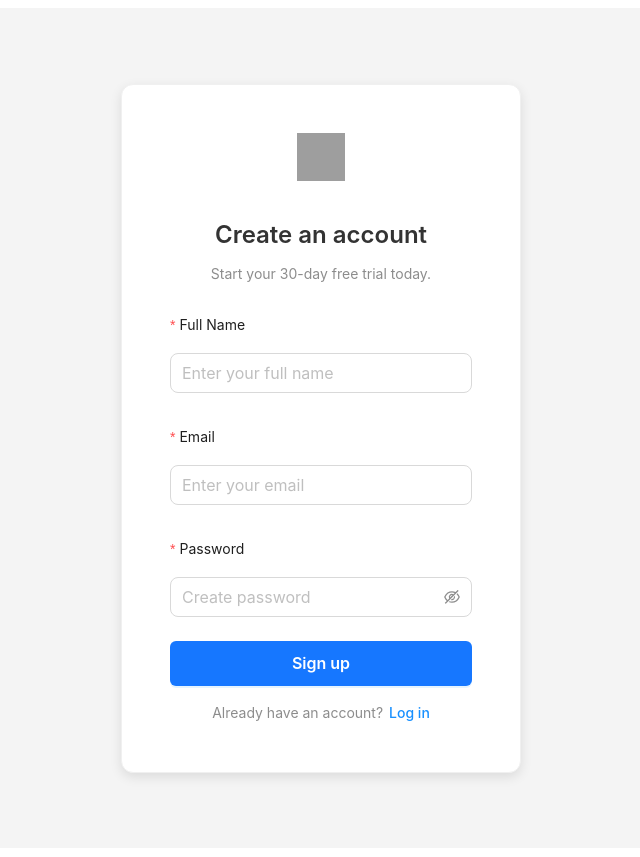
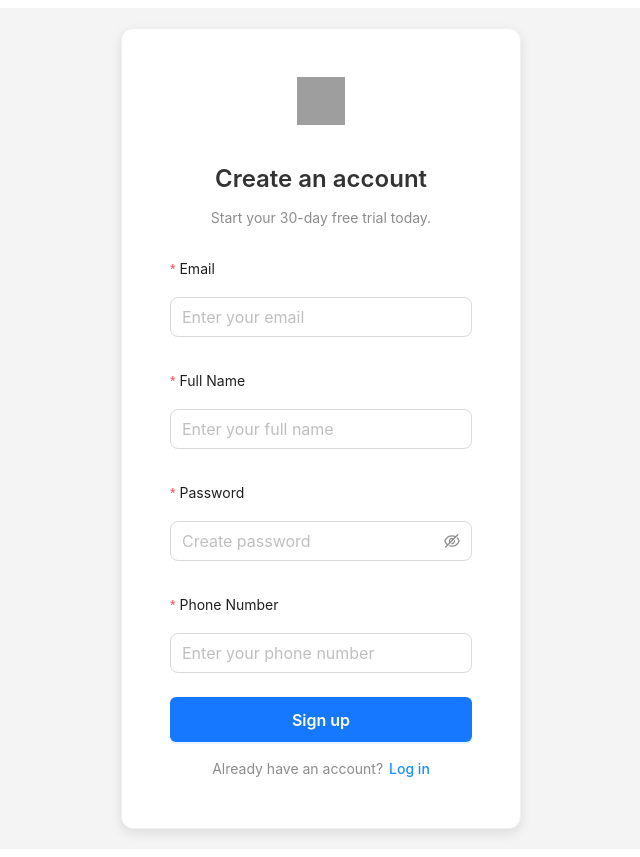
Before and after one commit to nguyentttse180432/FurEverCarePlatform.Managerment, a React (Vite) app: page /sign-up in a window 1280 px wide. Shown: the whole page, without its empty margins (319-959 px from the left). Built offline with nearby package versions, Linux system fonts and the light colour scheme; grey boxes are pictures that could not be loaded.

Commit message:
update Register

```diff
--- a/src/screens/auth/Login.tsx
+++ b/src/screens/auth/Login.tsx
@@ -13,9 +13,12 @@ const Login = () => {
   const navigate = useNavigate();
   const { login } = useAuthStore();
 
-  const handleLogin = async (values: { email: string; password: string }) => {
+  const handleLogin = async (values: {
+    emailorPhone: string;
+    password: string;
+  }) => {
     setIsLoading(true);
-    const success = await login(values.email, values.password);
+    const success = await login(values.emailorPhone, values.password);
 
     if (success) {
       message.success("Login successful!");
@@ -67,7 +70,7 @@ const Login = () => {
 
         <Form layout="vertical" form={form} onFinish={handleLogin} size="large">
           <Form.Item
-            name="email"
+            name="emailorPhone"
             label="Email"
             rules={[{ required: true, message: "Please enter your email!" }]}
           >
--- a/src/screens/auth/SignUp.tsx
+++ b/src/screens/auth/SignUp.tsx
@@ -12,9 +12,20 @@ const SignUp = () => {
   const navigate = useNavigate();
   const { register } = useAuthStore();
 
-  const handleSignUp = async (values: { username: string; email: string; password: string; name: string }) => {
+  const handleSignUp = async (values: {
+    username: string;
+    email: string;
+    password: string;
+    name: string;
+    phone: string;
+  }) => {
     setIsLoading(true);
-    const success = await register( values.email, values.password, values.name);
+    const success = await register(
+      values.email,
+      values.password,
+      values.name,
+      values.phone
+    );
 
     if (success) {
       message.success("Sign-up successful! Redirecting to login...");
@@ -47,21 +58,44 @@ const SignUp = () => {
         }}
       >
         <div style={{ textAlign: "center", marginBottom: 20 }}>
-          <img src={appInfo.logo} alt="Logo" style={{ width: 48, height: 48, marginBottom: 8 }} />
+          <img
+            src={appInfo.logo}
+            alt="Logo"
+            style={{ width: 48, height: 48, marginBottom: 8 }}
+          />
           <Title level={3} style={{ fontWeight: 600, color: "#333" }}>
             Create an account
           </Title>
           <Text type="secondary">Start your 30-day free trial today.</Text>
         </div>
 
-        <Form layout="vertical" form={form} onFinish={handleSignUp} size="large">
-
-          <Form.Item name="name" label="Full Name" rules={[{ required: true, message: "Please enter your full name!" }]}>
-            <Input placeholder="Enter your full name" allowClear />
+        <Form
+          layout="vertical"
+          form={form}
+          onFinish={handleSignUp}
+          size="large"
+        >
+          <Form.Item
+            name="email"
+            label="Email"
+            rules={[{ required: true, message: "Please enter your email!" }]}
+          >
+            <Input
+              placeholder="Enter your email"
+              allowClear
+              maxLength={100}
+              type="email"
+            />
           </Form.Item>
 
-          <Form.Item name="email" label="Email" rules={[{ required: true, message: "Please enter your email!" }]}>
-            <Input placeholder="Enter your email" allowClear maxLength={100} type="email" />
+          <Form.Item
+            name="name"
+            label="Full Name"
+            rules={[
+              { required: true, message: "Please enter your full name!" },
+            ]}
+          >
+            <Input placeholder="Enter your full name" allowClear />
           </Form.Item>
 
           <Form.Item
@@ -69,24 +103,45 @@ const SignUp = () => {
             label="Password"
             rules={[
               { required: true, message: "Please enter your password!" },
-              { min: 6, message: "Password must be at least 6 characters long!" },
+              {
+                min: 6,
+                message: "Password must be at least 6 characters long!",
+              },
             ]}
           >
             <Input.Password placeholder="Create password" maxLength={100} />
+          </Form.Item>
+
+          <Form.Item
+            name="phone"
+            label="Phone Number"
+            rules={[
+              { required: true, message: "Please enter your phone number!" },
+            ]}
+          >
+            <Input placeholder="Enter your phone number" allowClear />
           </Form.Item>
 
           <Button
             loading={isLoading}
             type="primary"
             htmlType="submit"
-            style={{ width: "100%", borderRadius: 6, fontWeight: 600, height: 45 }}
+            style={{
+              width: "100%",
+              borderRadius: 6,
+              fontWeight: 600,
+              height: 45,
+            }}
           >
             Sign up
           </Button>
 
           <div style={{ textAlign: "center", marginTop: 16 }}>
             <Text type="secondary">Already have an account?</Text>
-            <Link to="/" style={{ marginLeft: 6, color: "#1890ff", fontWeight: 500 }}>
+            <Link
+              to="/"
+              style={{ marginLeft: 6, color: "#1890ff", fontWeight: 500 }}
+            >
               Log in
             </Link>
           </div>
--- a/src/screens/auth/UpdateProfile.tsx
+++ b/src/screens/auth/UpdateProfile.tsx
@@ -24,7 +24,7 @@ const UpdateProfile = () => {
     email: string;
     name: string;
     password: string;
-    phone: number;
+    phone: string;
   }) => {
     const success = await updateProfile(
       values.email,
--- a/src/stores/authStore.ts
+++ b/src/stores/authStore.ts
@@ -11,12 +11,12 @@ export const useAuthStore = create<IAuthState>()(
       // 👇 Thêm setAuth để cập nhật user & token
       setAuth: (user, token) => set({ user, token }),
 
-      register: async ( email, password, name) => {
+      register: async ( email, password, name, phone) => {
         try {
           const response = await fetch("https://localhost:7246/api/Auth/register", {
             method: "POST",
             headers: { "Content-Type": "application/json" },
-            body: JSON.stringify({email, password, name }),
+            body: JSON.stringify({email, password, name, phone }),
           });
 
           if (!response.ok) throw new Error("Registration failed");
@@ -32,12 +32,12 @@ export const useAuthStore = create<IAuthState>()(
         }
       },
 
-      login: async (email, password) => {
+      login: async (emailorPhone, password) => {
         try {
           const response = await fetch("https://localhost:7246/api/Auth/login", {
             method: "POST",
             headers: { "Content-Type": "application/json" },
-            body: JSON.stringify({ email, password }),
+            body: JSON.stringify({ emailorPhone, password }),
           });
 
           if (!response.ok) throw new Error("Login failed");
--- a/src/types/IAuth.ts
+++ b/src/types/IAuth.ts
@@ -4,8 +4,8 @@ export interface IAuthState {
   user: IUser | null;
   token: string | null;
   setAuth: (user: IUser | null, token: string | null) => void;
-  register: ( email: string, password: string, name: string) => Promise<boolean>;
+  register: ( email: string, password: string, name: string, phone: string) => Promise<boolean>;
   login: (email: string, password: string) => Promise<boolean>;
   logout: () => void;
-  updateProfile: (email:string, name: string, password: string, phone: number) => Promise<boolean>;
+  updateProfile: (email:string, name: string, password: string, phone: string) => Promise<boolean>;
 }
```
